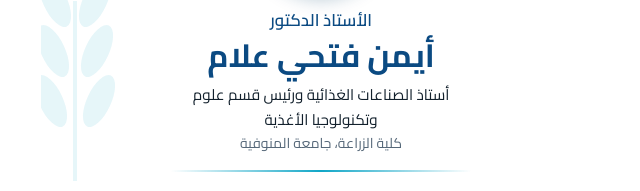
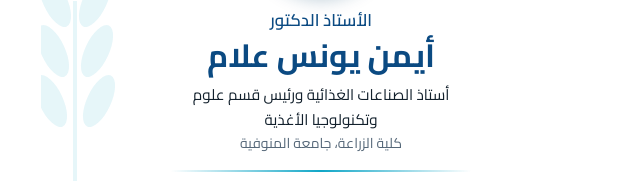
Before and after one commit to nom939305-hub/ayman-allam-site, a plain HTML site: page index.html in a window 1280 px wide. Shown: the part 269-460 px from the top of the page, 319-959 px from the left. Drawn offline with nearby package versions, Linux system fonts and the light colour scheme.

Commit message:
Update title and name in index.html

```diff
--- a/index.html
+++ b/index.html
@@ -3,7 +3,7 @@
 <head>
 <meta charset="utf-8">
 <meta name="viewport" content="width=device-width, initial-scale=1, viewport-fit=cover">
-<title>أ.د. أيمن فتحي علام</title>
+<title>أ.د. أيمن يونس علام</title>
 <link rel="preconnect" href="https://fonts.googleapis.com">
 <link href="https://fonts.googleapis.com/css2?family=Cairo:wght@400;600;700&family=Open+Sans:wght@400;600;700&display=swap" rel="stylesheet">
 <style>
@@ -87,7 +87,7 @@
 
 <section class="id">
   <p class="title" data-ar="الأستاذ الدكتور" data-en="Prof. Dr.">الأستاذ الدكتور</p>
-  <h1 data-ar="أيمن فتحي علام" data-en="Ayman Younes Allam">أيمن فتحي علام</h1>
+  <h1 data-ar="أيمن فتحي علام" data-en="Ayman Younes Allam">أيمن يونس علام</h1>
   <p class="role"><span data-ar="أستاذ الصناعات الغذائية ورئيس قسم علوم وتكنولوجيا الأغذية" data-en="Associate Professor &amp; Head of the Department of Food Science and Technology">أستاذ الصناعات الغذائية ورئيس قسم علوم وتكنولوجيا الأغذية</span><small data-ar="كلية الزراعة، جامعة المنوفية" data-en="Faculty of Agriculture, Menoufia University">كلية الزراعة، جامعة المنوفية</small></p>
   <div class="rule"></div>
 </section>
```
